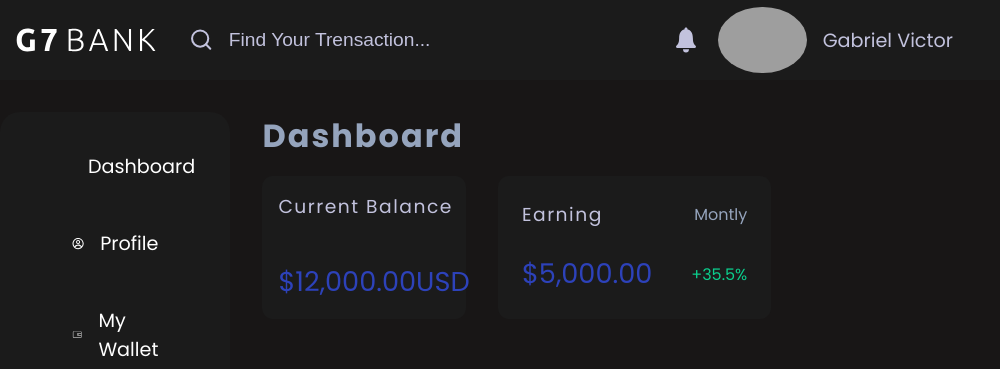
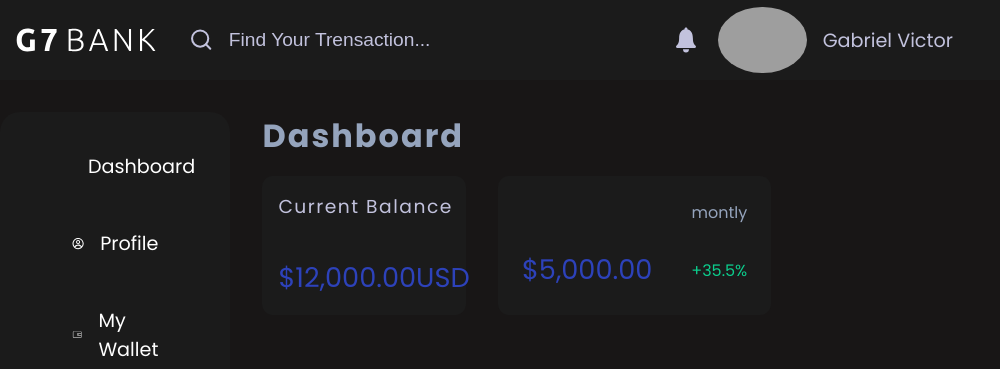
Before and after one commit to Gabriel-Vict0r/g7bank-dashboard, a React (Vite) app: page /dashboard in a window 1280 px wide. Shown: the top 369 px of the page, without its empty margins (0-1000 px from the left). Built offline with nearby package versions, Linux system fonts and the light colour scheme; grey boxes are pictures that could not be loaded.

Commit message:
fix, style
transformed a lot of components in just one, for be better the visualization

```diff
--- /dev/null
+++ b/src/components/CardBalance.jsx
@@ -0,0 +1,17 @@
+import {
+  CardBalance,
+  SubTitle,
+  ValueBalance,
+  Coin,
+} from "./pages/Dashboard/Dashboard.style";
+const Balance = ({ balance, subtitle, coin }) => {
+  return (
+    <CardBalance>
+      <SubTitle>{subtitle}</SubTitle>
+      <ValueBalance>{balance}</ValueBalance>
+      <Coin>{coin}</Coin>
+    </CardBalance>
+  );
+};
+
+export default Balance;
--- /dev/null
+++ b/src/components/CardEarn.jsx
@@ -0,0 +1,20 @@
+import {
+  SubTitle,
+  EarnValue,
+  Date,
+  Percent,
+  CardEarn,
+} from "./pages/Dashboard/Dashboard.style";
+
+const Earn = ({ subTitle, earn, date, percent }) => {
+  return (
+    <CardEarn>
+      <SubTitle>{subTitle}</SubTitle>
+      <Date>{date}</Date>
+      <EarnValue>{earn}</EarnValue>
+      <Percent>{percent}</Percent>
+    </CardEarn>
+  );
+};
+
+export default Earn;
--- a/src/components/pages/Dashboard/Dashboard.jsx
+++ b/src/components/pages/Dashboard/Dashboard.jsx
@@ -1,18 +1,5 @@
 import React from "react";
-import {
-  Tittle,
-  Content,
-  Main,
-  CardBalance,
-  SubTitle,
-  WrapperCard,
-  Balance,
-  Coin,
-  CardEarn,
-  Date,
-  Earn,
-  Percent,
-} from "./Dashboard.style";
+import { Tittle, Content, Main, WrapperCard } from "./Dashboard.style";
 import {
   Header,
   SearchBar,
@@ -22,6 +9,8 @@ import {
   UserName,
 } from "./Header.style";
 import { Menu, List, Element } from "./Menu.style";
+import Balance from "../../CardBalance";
+import Earn from "../../CardEarn";
 import { Logo } from "../../../Global/GeneralComponents";
 import LogoSvg from "../../../img/logo.svg";
 import Login from "../Login/Login";
@@ -40,7 +29,6 @@ import { BsCalendar3Range, BsGraphUpArrow } from "react-icons/bs";
 import { FaFileInvoiceDollar } from "react-icons/fa";
 import { RiListSettingsLine } from "react-icons/ri";
 import { BiTransfer } from "react-icons/bi";
-import { createElement } from "react";
 const Dashboard = () => {
   //Hook for management the color state from search Icon
   const [color, setColor] = useState(false);
@@ -107,17 +95,13 @@ const Dashboard = () => {
       <Content>
         <Tittle>Dashboard</Tittle>
         <WrapperCard>
-          <CardBalance>
-            <SubTitle>Current Balance</SubTitle>
-            <Balance>$12,000.00</Balance>
-            <Coin>USD</Coin>
-          </CardBalance>
-          <CardEarn>
-            <SubTitle>Earning</SubTitle>
-            <Date>Montly</Date>
-            <Earn>$5,000.00</Earn>
-            <Percent>+35.5%</Percent>
-          </CardEarn>
+          <Balance subtitle="Current Balance" balance="$12,000.00" coin="USD" />
+          <Earn
+            subtitle="Earning"
+            date="montly"
+            earn="$5,000.00"
+            percent="+35.5%"
+          />
         </WrapperCard>
       </Content>
     </Main>
--- a/src/components/pages/Dashboard/Dashboard.style.jsx
+++ b/src/components/pages/Dashboard/Dashboard.style.jsx
@@ -39,13 +39,13 @@ export const Date = styled.span`
   justify-self: end;
   align-self: center;
 `;
-export const Balance = styled.span`
+export const ValueBalance = styled.span`
   color: ${(prop) => prop.theme.colors.primary};
   font-size: ${(prop) => prop.theme.length.values};
   grid-area: balance;
   padding-top: 1.5rem;
 `;
-export const Earn = styled(Balance)`
+export const EarnValue = styled(ValueBalance)`
   grid-area: earning;
 `;
 export const Percent = styled.span`
@@ -55,7 +55,7 @@ export const Percent = styled.span`
   justify-self: end;
   align-self: center;
 `;
-export const Coin = styled(Balance)`
+export const Coin = styled(ValueBalance)`
   grid-area: coin;
   justify-self: end;
 `;
```
